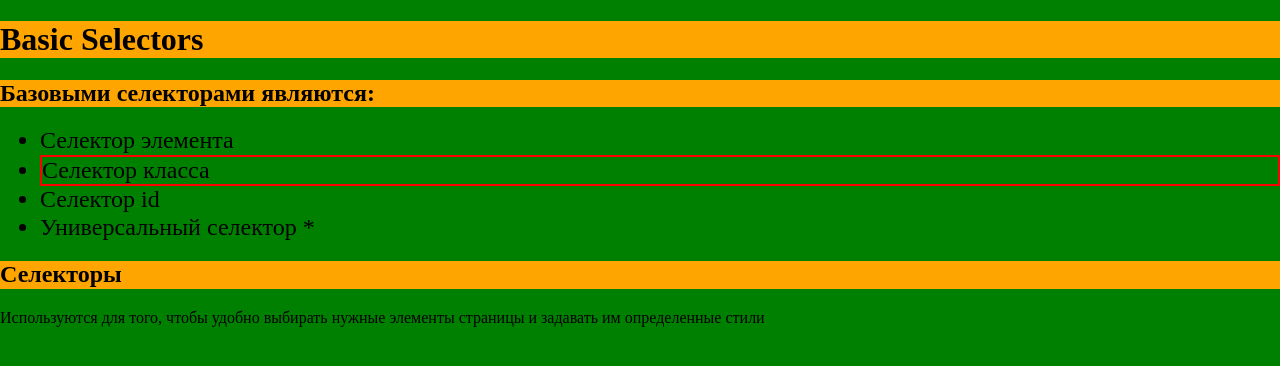
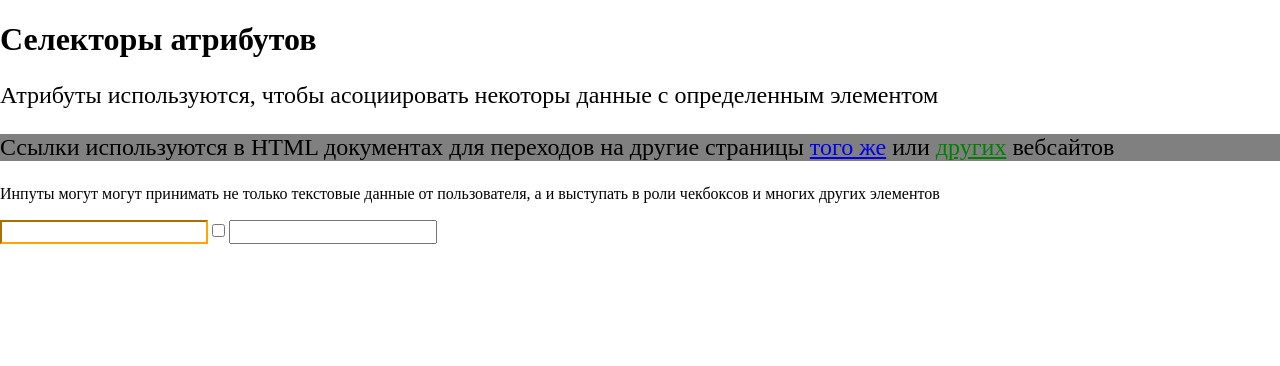
Before and after one commit to dima-kudryk-frontnend/vscode-git-test, a plain HTML site: page index.html in a window 1280 px wide. Drawn offline with nearby package versions, Linux system fonts and the light colour scheme.

Commit message:
add home

```diff
--- a/index.html
+++ b/index.html
@@ -3,30 +3,33 @@
 
 <head>
     <meta charset="UTF-8" />
-    <title>Basic Selectors</title>
+    <title>Селекторы атрибутов</title>
     <link rel="stylesheet" href="https://cdnjs.cloudflare.com/ajax/libs/normalize/8.0.1/normalize.min.css" integrity="sha256-l85OmPOjvil/SOvVt3HnSSjzF1TUMyT9eV0c2BzEGzU=" crossorigin="anonymous" />
     <link rel="stylesheet" href="./main.css">
 </head>
 
 <body>
-    <h1 class="page-header">Basic Selectors</h1>
-
-    <article>
-        <h2 class="page-header">Базовыми селекторами являются:</h2>
-        <ul>
-            <li>Селектор элемента</li>
-            <li id="best">Селектор класса</li>
-            <li>Селектор id</li>
-            <li>Универсальный селектор *</li>
-        </ul>
-    </article>
-
-    <article>
-        <h2 class="page-header">Селекторы</h2>
-        <p>
-            Используются для того, чтобы удобно выбирать нужные элементы страницы и задавать им определенные стили
+    <header>
+        <h1>Селекторы атрибутов</h1>
+    </header>
+    <main>
+        <p data-description="attributes">
+            Атрибуты используются, чтобы асоциировать некоторы данные с определенным элементом
         </p>
-    </article>
+        <p data-description="anchors">
+            Ссылки используются в HTML документах для переходов на другие страницы
+            <a href="#">того же</a> или
+            <a target="_blank" href="https://www.wikipedia.org/">других</a> вебсайтов
+        </p>
+        <div>
+            <p>
+                Инпуты могут могут принимать не только текстовые данные от пользователя, а и выступать в роли чекбоксов и многих других элементов
+            </p>
+            <input type="text" />
+            <input type="checkbox" />
+            <input type="password" />
+        </div>
+    </main>
 </body>
 
 </html>
--- a/main.css
+++ b/main.css
@@ -1,15 +1,15 @@
-body {
-    background-color: green;
+[data-description="anchors"] {
+    background-color: grey;
 }
 
-li {
+[data-description] {
     font-size: 24px;
 }
 
-.page-header {
-    background-color: orange;
+a[href][target] {
+    color: green;
 }
 
-#best {
-    border: 2px solid red;
+[type='text'] {
+    border-color: orange;
 }
```
